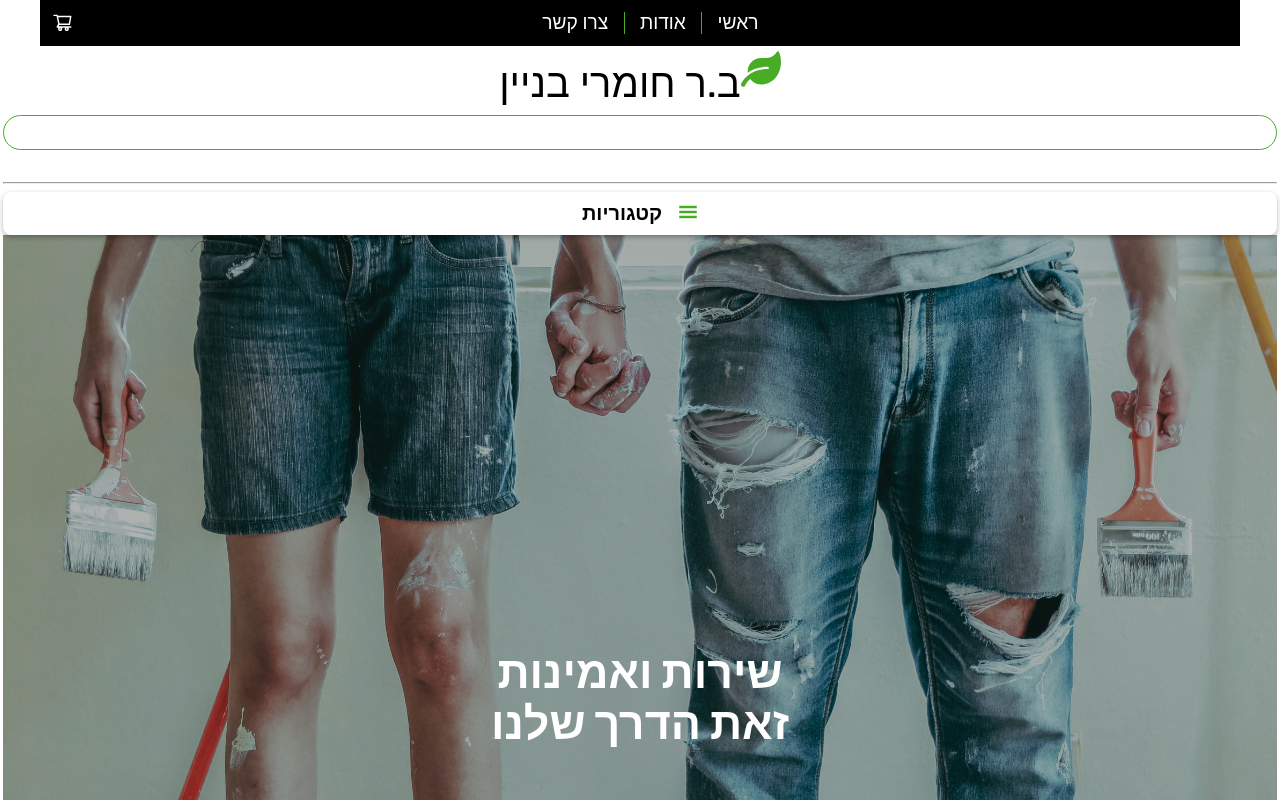
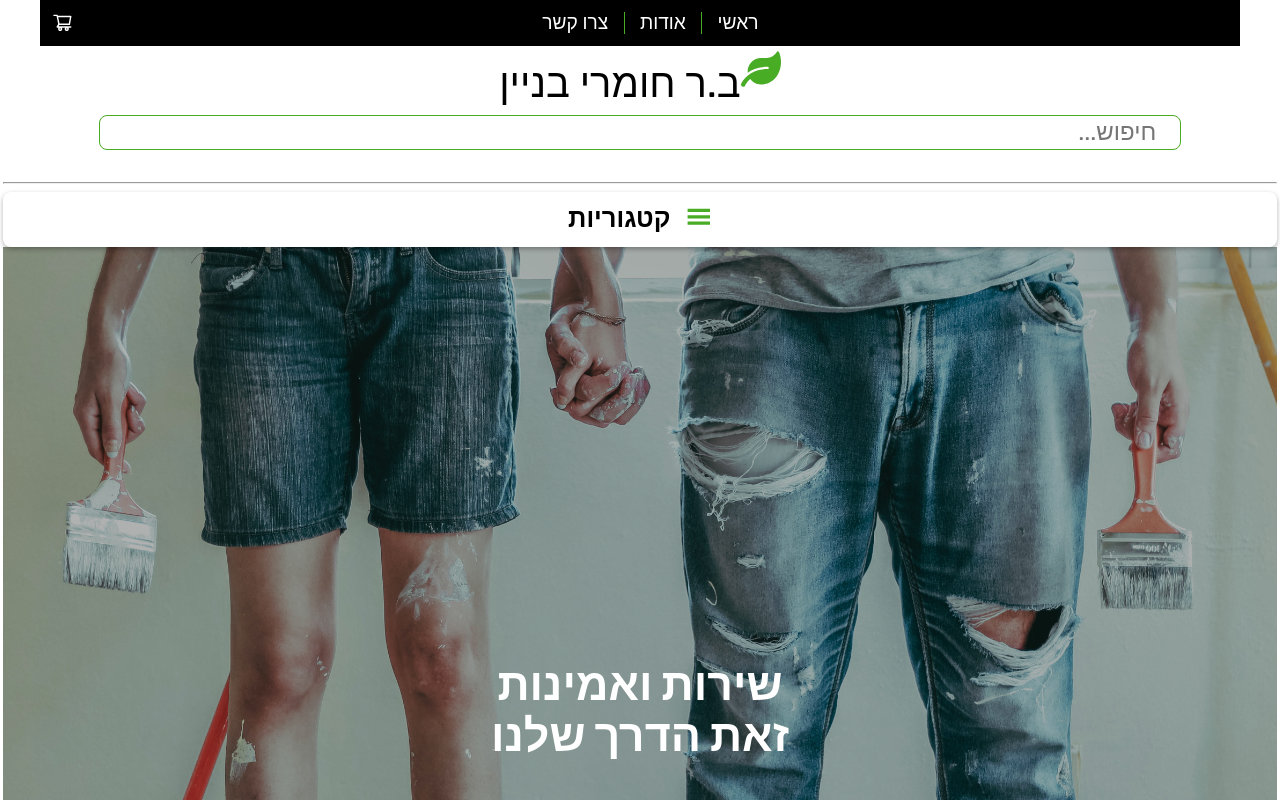
Before and after one commit to lightir21/B.R-Homrey-binyan, a React (Create React App) app in the folder client/: page / in a window 1280 px wide. Shown: the top 800 px of the page. Built offline with nearby package versions, Linux system fonts and the light colour scheme.

Commit message:
more css fix

```diff
--- a/client/src/components/footer/Footer.jsx
+++ b/client/src/components/footer/Footer.jsx
@@ -5,7 +5,6 @@ const Footer = () => {
   return (
     <div className="footer">
       {categories.map((cat) => {
-        console.log(cat);
         return (
           <div>
             <h4>{cat.text}</h4>
--- a/client/src/pages/homePage/HomePage.jsx
+++ b/client/src/pages/homePage/HomePage.jsx
@@ -18,7 +18,11 @@ const HomePage = () => {
           <p>סניף צומת גלעם: 04-8435172</p>
           <p>סניף ביאליק 3, ק.אתא: 04-6391913</p>
         </div>
-        <input type="text" className="homePage__header-search" />
+        <input
+          type="text"
+          className="homePage__header-search"
+          placeholder="חיפוש..."
+        />
         <div className="homePage__header-logo">
           <FaLeaf className="homePage__header-logo-icon" />
           ב.ר חומרי בניין
--- a/client/src/pages/homePage/homePage.scss
+++ b/client/src/pages/homePage/homePage.scss
@@ -12,9 +12,9 @@
     }
 
     &-search {
-      width: 100%;
+      width: 85%;
       border: 1px solid var(--clr-green);
-      border-radius: 100px;
+      border-radius: 8px;
       font-size: 1.5rem;
       padding: 0.1em 1em;
     }
@@ -36,7 +36,7 @@
     z-index: 5000;
 
     &-dropdown {
-      font-size: 1.25rem;
+      font-size: 1.6rem;
       width: 100%;
       background: none;
       border: none;
```
